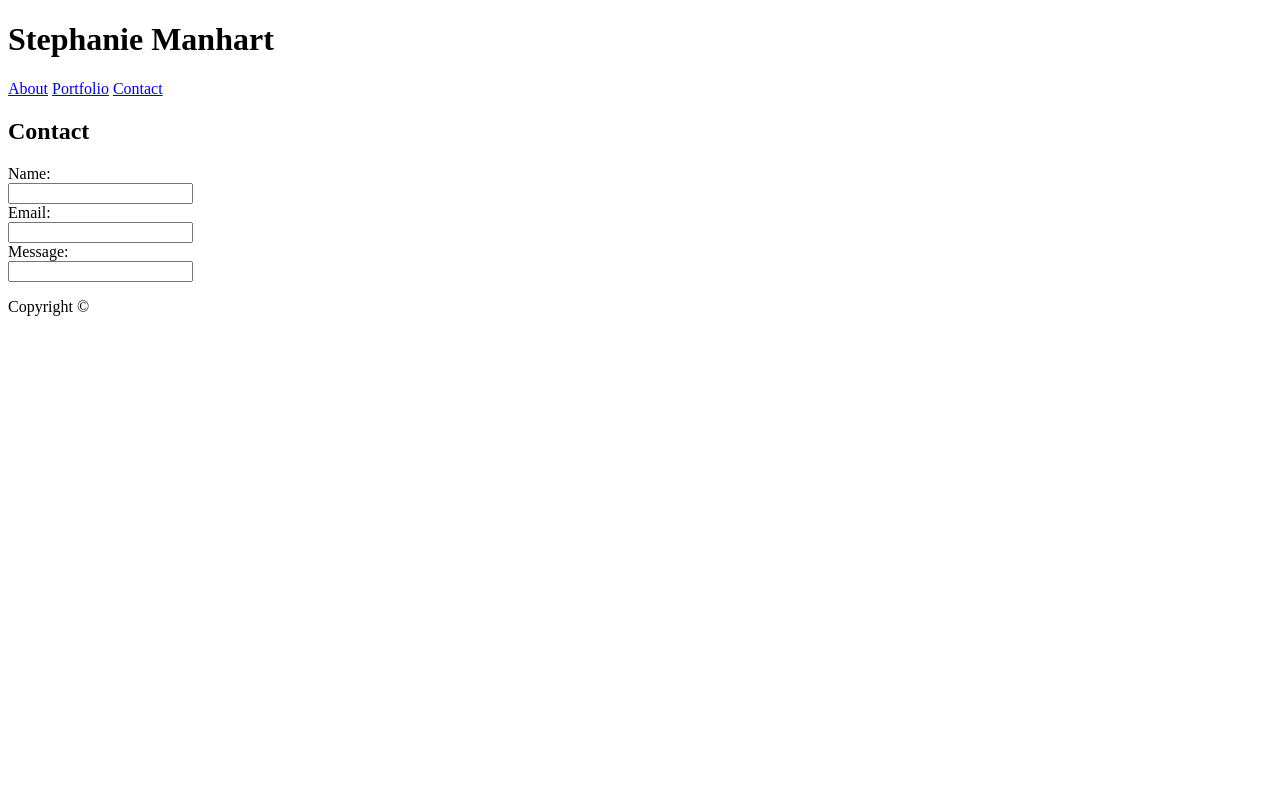
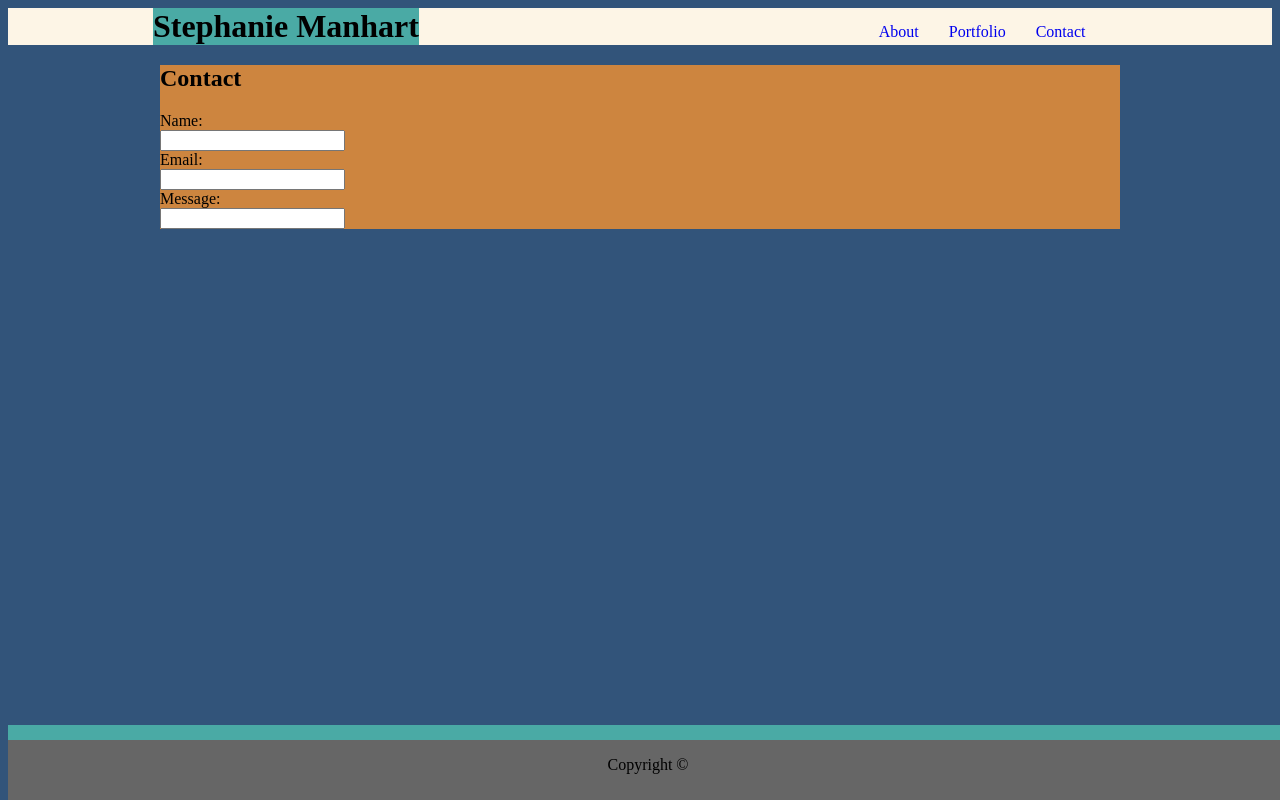
Before and after one commit to smanhart/Basic-Portfolio, a plain HTML site: page contact.html in a window 1280 px wide. Drawn offline with Linux system fonts and the light colour scheme.

Commit message:
begin adding css to portfolio and contact

```diff
--- a/assets/css/style.css
+++ b/assets/css/style.css
@@ -5,11 +5,14 @@
 }
 
 body {
-
+    margin-bottom: 85px;
+    background: #32547a;
 }
 
 header {
-
+    background: oldlace;
+    margin: 0;
+    padding: 0;
 }
 
 #name {
@@ -25,6 +28,7 @@ div {
 section {
     max-width: 960px;
     margin: 0 auto;
+    background: peru;
 }
 
 #myPic {
@@ -56,6 +60,7 @@ footer {
     width: 100%;
     height: 60px;
     text-align: center;
+    border-top: 15px solid #4aaaa5;
 }
 
 #copyright {
--- a/contact.html
+++ b/contact.html
@@ -2,13 +2,14 @@
 <html lang="en">
     <head>
         <title>Contact</title>
+        <link rel="stylesheet" type="text/css" href="assets/css/style.css"/>
     </head>
     <body>
-        <header>
-            <h1>Stephanie Manhart</h1>
-            <a href="index.html">About</a>
-            <a href="portfolio.html">Portfolio</a>
-            <a href="contact.html">Contact</a>
+        <header class="clearfix"/>
+            <h1 id="name">Stephanie Manhart</h1>
+            <a class="navLink" href="index.html">About</a>
+            <a class="navLink" href="portfolio.html">Portfolio</a>
+            <a class="navLink" href="contact.html">Contact</a>
         </header>
 
         <section>
```
Also changed, not shown: index.html (+7 -5 lines), portfolio.html (+6 -5 lines).
